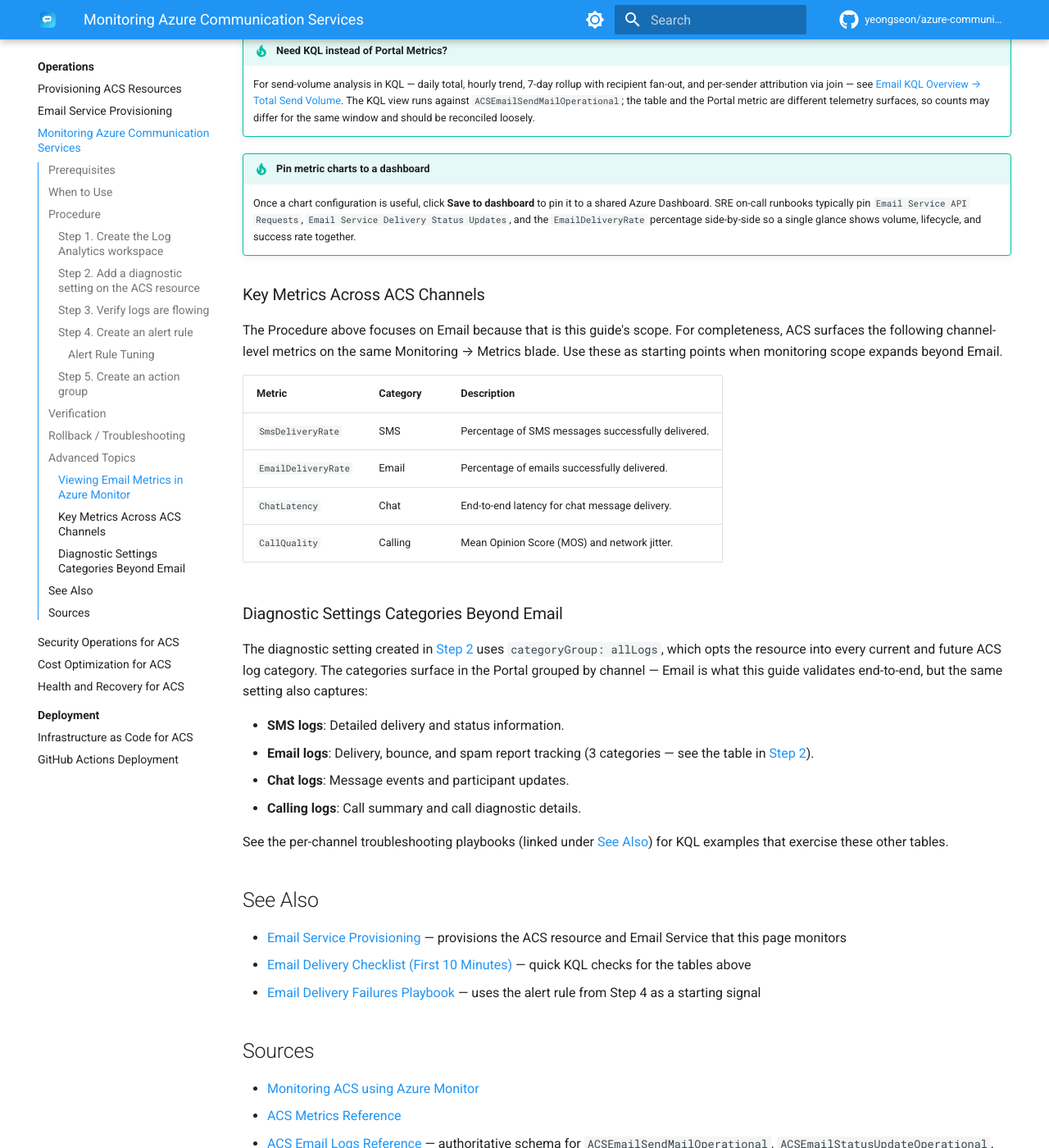
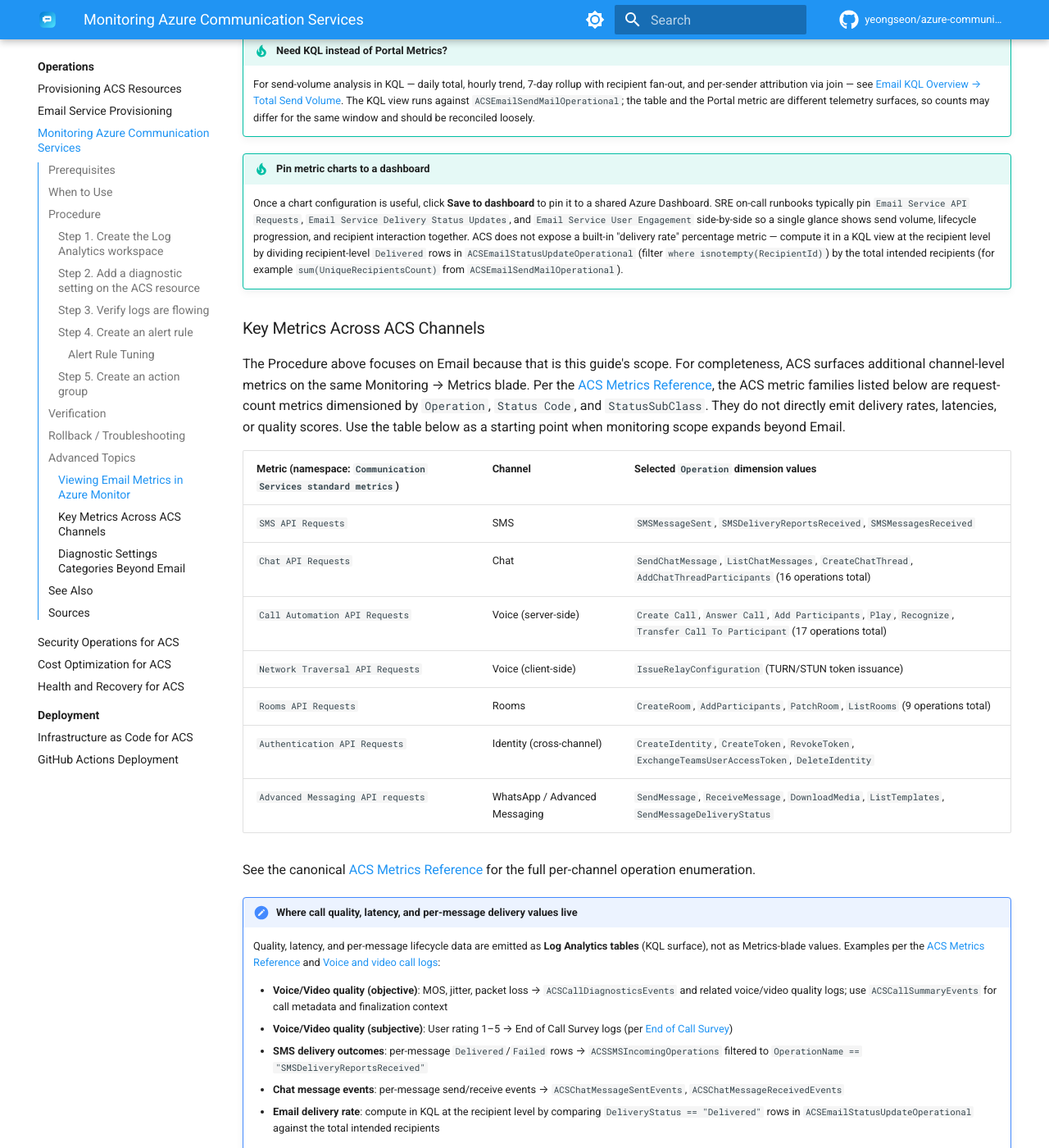
Before and after one commit to yeongseon/azure-communication-services-practical-guide, an MkDocs documentation site: the page built from docs/operations/monitoring.md, in a window 1280 px wide and 1400 px high, scrolled down 11878 px. Shown: the whole window at 82% size. Built offline with MkDocs 1.6.1 and Material for MkDocs 9.7.7, drawn with Linux system fonts in a browser that asks for light colours; comment, search, counter and statistics services are not loaded; some of the changed text lies outside the part shown.

Commit message:
docs: replace fabricated channel metrics with documented ACS metric model
The 'Key Metrics Across ACS Channels' table in monitoring.md previously listed
four fabricated metric names (SmsDeliveryRate, EmailDeliveryRate, ChatLatency,
CallQuality) that ACS does not emit. Replace with the canonical metric families
documented at https://learn.microsoft.com/azure/communication-services/concepts/metrics:
SMS / Chat / Call Automation / Network Traversal / Rooms / Authentication /
Advanced Messaging API Requests, each dimensioned by Operation, Status Code,
and StatusSubClass.

Add a note clarifying that quality, latency, and per-message delivery values
live in Log Analytics tables (ACSCallDiagnosticsEvents, ACSCallSummaryEvents,
ACSSMSIncomingOperations, ACSChatMessage*Events, ACSEmail*Operational) rather
than as platform metrics, with KQL recipes for computing Email delivery rate
at the recipient level.

Update the 'Pin metric charts to a dashboard' admonition to remove the inline
EmailDeliveryRate reference and document the recipient-level KQL computation
pattern. Extend content_validation with two new claims sourced from the ACS
Metrics Reference and the Voice and video call logs reference.

```diff
--- a/docs/operations/monitoring.md
+++ b/docs/operations/monitoring.md
@@ -27,6 +28,12 @@
       verified: true
     - claim: "Action groups are the reusable notification + automation target that alert rules invoke when they fire"
       source: https://learn.microsoft.com/azure/azure-monitor/alerts/action-groups
+      verified: true
+    - claim: "The ACS Metrics Reference documents channel primitives such as SMS, Chat, Call Automation, Network Traversal, Rooms, Authentication, and Advanced Messaging as request-count metrics with Operation, Status Code, and StatusSubClass dimensions; these metrics do not directly emit delivery rates, latencies, or quality scores"
+      source: https://learn.microsoft.com/azure/communication-services/concepts/metrics
+      verified: true
+    - claim: "Voice and video quality data is emitted through Log Analytics call logs - especially Call Diagnostics logs for objective quality metrics and End of Call Survey logs for subjective ratings - rather than as standalone platform metrics on the Metrics blade"
+      source: https://learn.microsoft.com/azure/communication-services/concepts/analytics/logs/voice-and-video-logs
       verified: true
 ---
 
@@ -403,18 +410,34 @@
     For send-volume analysis in KQL — daily total, hourly trend, 7-day rollup with recipient fan-out, and per-sender attribution via join — see [Email KQL Overview → Total Send Volume](../troubleshooting/kql/email/index.md#total-send-volume). The KQL view runs against `ACSEmailSendMailOperational`; the table and the Portal metric are different telemetry surfaces, so counts may differ for the same window and should be reconciled loosely.
 
 !!! tip "Pin metric charts to a dashboard"
-    Once a chart configuration is useful, click **Save to dashboard** to pin it to a shared Azure Dashboard. SRE on-call runbooks typically pin `Email Service API Requests`, `Email Service Delivery Status Updates`, and the `EmailDeliveryRate` percentage side-by-side so a single glance shows volume, lifecycle, and success rate together.
+    Once a chart configuration is useful, click **Save to dashboard** to pin it to a shared Azure Dashboard. SRE on-call runbooks typically pin `Email Service API Requests`, `Email Service Delivery Status Updates`, and `Email Service User Engagement` side-by-side so a single glance shows send volume, lifecycle progression, and recipient interaction together. ACS does not expose a built-in "delivery rate" percentage metric — compute it in a KQL view at the recipient level by dividing recipient-level `Delivered` rows in `ACSEmailStatusUpdateOperational` (filter `where isnotempty(RecipientId)`) by the total intended recipients (for example `sum(UniqueRecipientsCount)` from `ACSEmailSendMailOperational`).
 
 ### Key Metrics Across ACS Channels
 
-The Procedure above focuses on Email because that is this guide's scope. For completeness, ACS surfaces the following channel-level metrics on the same Monitoring → Metrics blade. Use these as starting points when monitoring scope expands beyond Email.
+The Procedure above focuses on Email because that is this guide's scope. For completeness, ACS surfaces additional channel-level metrics on the same Monitoring → Metrics blade. Per the [ACS Metrics Reference](https://learn.microsoft.com/azure/communication-services/concepts/metrics), the ACS metric families listed below are request-count metrics dimensioned by `Operation`, `Status Code`, and `StatusSubClass`. They do not directly emit delivery rates, latencies, or quality scores. Use the table below as a starting point when monitoring scope expands beyond Email.
 
-| Metric | Category | Description |
+| Metric (namespace: `Communication Services standard metrics`) | Channel | Selected `Operation` dimension values |
 | --- | --- | --- |
-| `SmsDeliveryRate` | SMS | Percentage of SMS messages successfully delivered. |
-| `EmailDeliveryRate` | Email | Percentage of emails successfully delivered. |
-| `ChatLatency` | Chat | End-to-end latency for chat message delivery. |
-| `CallQuality` | Calling | Mean Opinion Score (MOS) and network jitter. |
+| `SMS API Requests` | SMS | `SMSMessageSent`, `SMSDeliveryReportsReceived`, `SMSMessagesReceived` |
+| `Chat API Requests` | Chat | `SendChatMessage`, `ListChatMessages`, `CreateChatThread`, `AddChatThreadParticipants` (16 operations total) |
+| `Call Automation API Requests` | Voice (server-side) | `Create Call`, `Answer Call`, `Add Participants`, `Play`, `Recognize`, `Transfer Call To Participant` (17 operations total) |
+| `Network Traversal API Requests` | Voice (client-side) | `IssueRelayConfiguration` (TURN/STUN token issuance) |
+| `Rooms API Requests` | Rooms | `CreateRoom`, `AddParticipants`, `PatchRoom`, `ListRooms` (9 operations total) |
+| `Authentication API Requests` | Identity (cross-channel) | `CreateIdentity`, `CreateToken`, `RevokeToken`, `ExchangeTeamsUserAccessToken`, `DeleteIdentity` |
+| `Advanced Messaging API requests` | WhatsApp / Advanced Messaging | `SendMessage`, `ReceiveMessage`, `DownloadMedia`, `ListTemplates`, `SendMessageDeliveryStatus` |
+
+See the canonical [ACS Metrics Reference](https://learn.microsoft.com/azure/communication-services/concepts/metrics) for the full per-channel operation enumeration.
+
+!!! note "Where call quality, latency, and per-message delivery values live"
+    Quality, latency, and per-message lifecycle data are emitted as **Log Analytics tables** (KQL surface), not as Metrics-blade values. Examples per the [ACS Metrics Reference](https://learn.microsoft.com/azure/communication-services/concepts/metrics) and [Voice and video call logs](https://learn.microsoft.com/azure/communication-services/concepts/analytics/logs/voice-and-video-logs):
+
+    - **Voice/Video quality (objective)**: MOS, jitter, packet loss → `ACSCallDiagnosticsEvents` and related voice/video quality logs; use `ACSCallSummaryEvents` for call metadata and finalization context
+    - **Voice/Video quality (subjective)**: User rating 1–5 → End of Call Survey logs (per [End of Call Survey](https://learn.microsoft.com/azure/communication-services/concepts/voice-video-calling/end-of-call-survey-concept))
+    - **SMS delivery outcomes**: per-message `Delivered`/`Failed` rows → `ACSSMSIncomingOperations` filtered to `OperationName == "SMSDeliveryReportsReceived"`
+    - **Chat message events**: per-message send/receive events → `ACSChatMessageSentEvents`, `ACSChatMessageReceivedEvents`
+    - **Email delivery rate**: compute in KQL at the recipient level by comparing `DeliveryStatus == "Delivered"` rows in `ACSEmailStatusUpdateOperational` against the total intended recipients
+
+    Compute rates, latencies, and quality scores in KQL against these tables — they are not exposed as standalone Azure Monitor metrics.
 
 ### Diagnostic Settings Categories Beyond Email
 
@@ -436,8 +459,9 @@
 ## Sources
 
 - [Monitoring ACS using Azure Monitor](https://learn.microsoft.com/azure/communication-services/concepts/logging-and-diagnostics)
-- [ACS Metrics Reference](https://learn.microsoft.com/azure/communication-services/concepts/metrics)
+- [ACS Metrics Reference](https://learn.microsoft.com/azure/communication-services/concepts/metrics) — authoritative enumeration of API request metrics and operation dimensions across all ACS channels
 - [ACS Email Logs Reference](https://learn.microsoft.com/azure/communication-services/concepts/analytics/logs/email-logs) — authoritative schema for `ACSEmailSendMailOperational`, `ACSEmailStatusUpdateOperational`, and `ACSEmailUserEngagementOperational`
+- [Voice and video call logs](https://learn.microsoft.com/azure/communication-services/concepts/analytics/logs/voice-and-video-logs) — authoritative reference for `ACSCallDiagnosticsEvents`, `ACSCallSummaryEvents`, and other voice/video log tables (where quality/jitter/MOS data lives)
 - [How to: Create diagnostic settings in Azure Monitor](https://learn.microsoft.com/azure/monitor/essentials/diagnostic-settings)
 - [Create an Azure Monitor alert rule](https://learn.microsoft.com/azure/azure-monitor/alerts/alerts-create-new-alert-rule)
 - [Action groups](https://learn.microsoft.com/azure/azure-monitor/alerts/action-groups)
```
Also changed, not shown: other parts of docs/operations/monitoring.md (+2 -1 lines).
